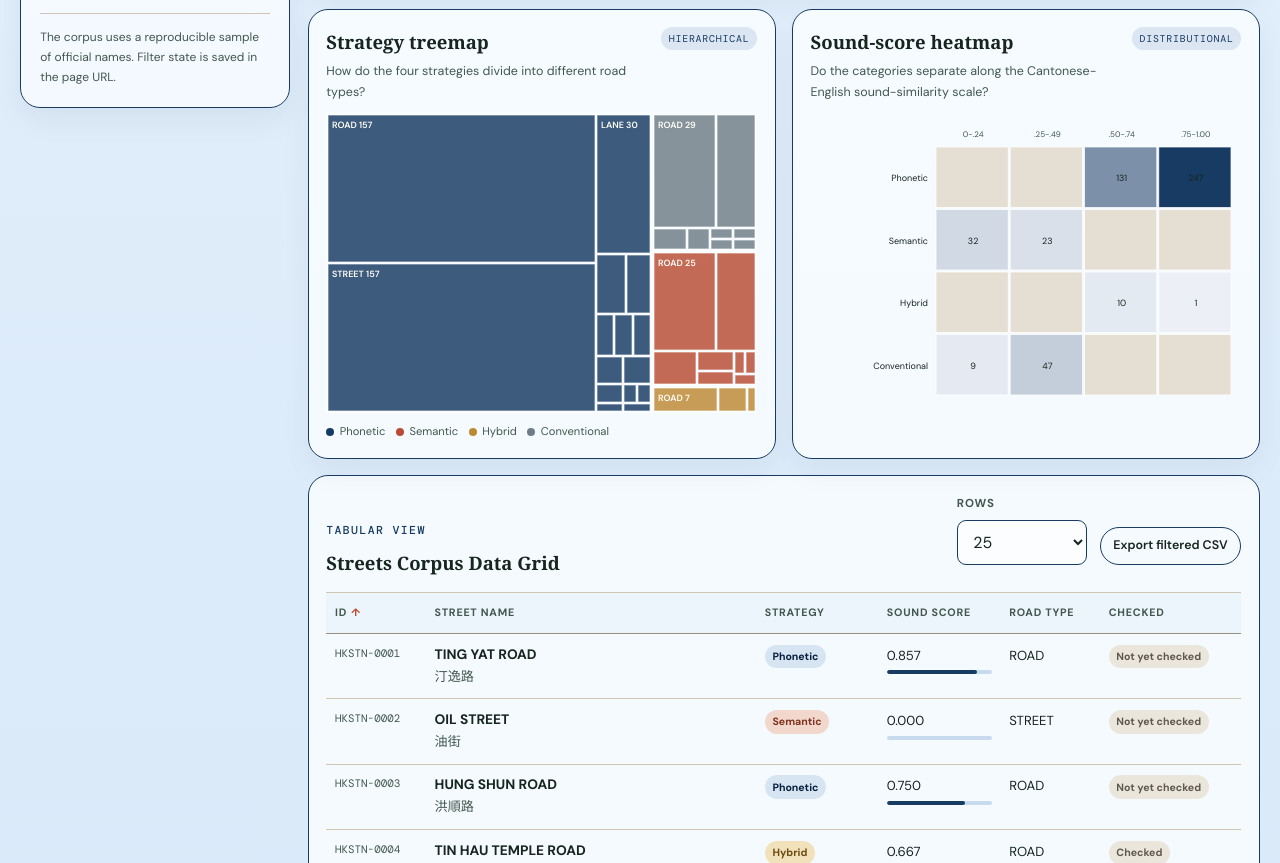
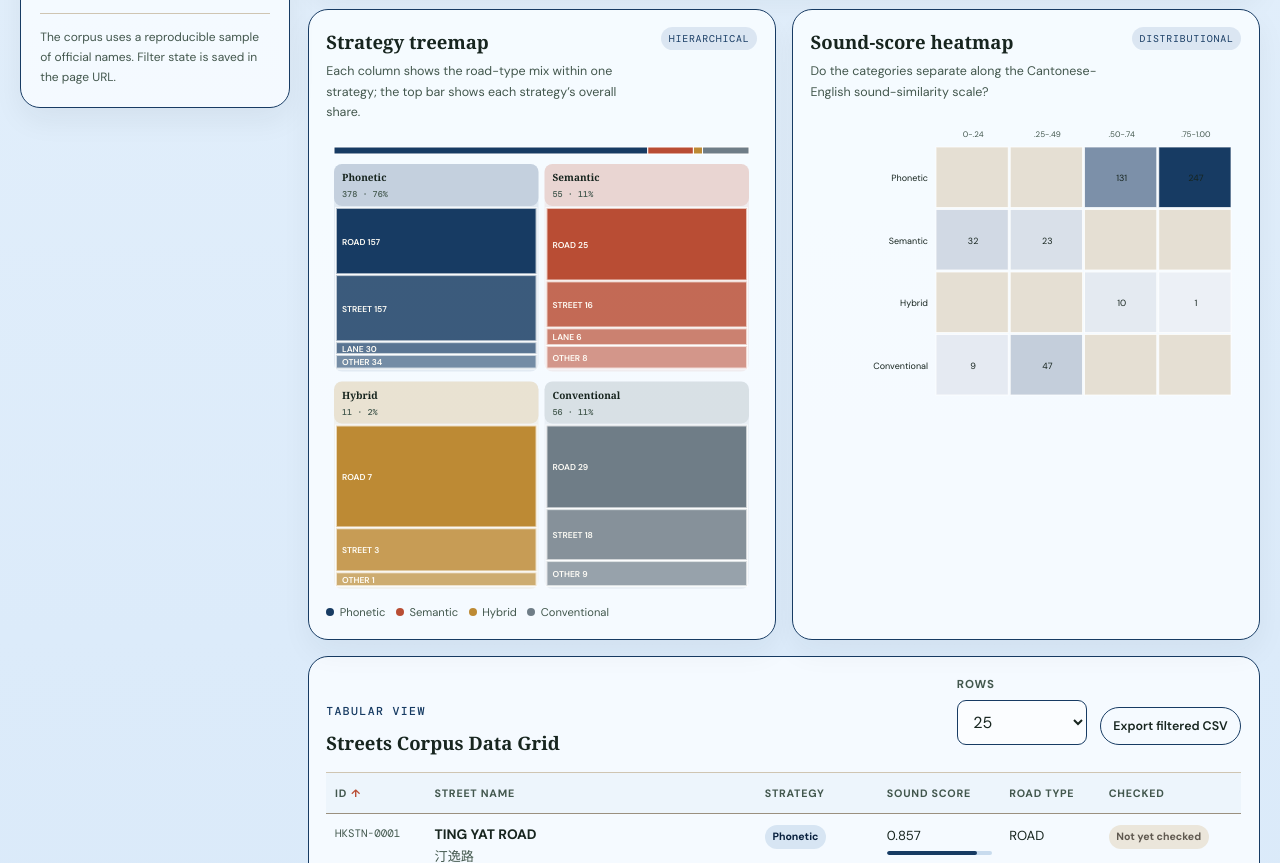
Before and after one commit to MaggieW-12/Translation-of-Hong-Kong-Street-Name, a plain HTML site: page index.html in a window 1280 px wide. Shown: the part 1874-2737 px from the top of the page. Drawn offline with nearby package versions, Linux system fonts and the light colour scheme; animation ran at ten frames a second.

Commit message:
Clarify strategy treemap layout

```diff
--- a/index.html
+++ b/index.html
@@ -349,8 +349,8 @@
                     <div>
                       <h3 class="chart-title" data-en="Strategy treemap" data-zh="策略矩形樹圖">Strategy treemap</h3>
                       <p class="chart-caption">
-                        <span class="lang-en">How do the four strategies divide into different road types?</span>
-                        <span class="lang-zh">四種翻譯策略在不同道路類型中如何分布？</span>
+                        <span class="lang-en">Each column shows the road-type mix within one strategy; the top bar shows each strategy’s overall share.</span>
+                        <span class="lang-zh">每一欄顯示一種策略內的道路類型組成；頂部橫條顯示各策略在全部結果中的比例。</span>
                       </p>
                     </div>
                     <span class="chart-tag" data-en="Hierarchical" data-zh="層級型">Hierarchical</span>
--- a/site/app.js
+++ b/site/app.js
@@ -14,6 +14,8 @@
     hybrid_phonetic_semantic: "#bd8a34",
     conventional_or_indirect: "#6f7d87",
   };
+  const treemapRoadOrder = ["ROAD", "STREET", "LANE", "OTHER"];
+  const treemapCoreRoadTypes = new Set(["ROAD", "STREET", "LANE"]);
   const activeSimulations = [];
 
   const elements = {
@@ -429,100 +431,234 @@
       return;
     }
 
-    const grouped = new Map();
-    rows.forEach((row) => {
-      if (!grouped.has(row.category)) grouped.set(row.category, new Map());
-      const leaves = grouped.get(row.category);
-      leaves.set(row.roadType, (leaves.get(row.roadType) || 0) + 1);
+    const grouped = categories
+      .map((category) => {
+        const subset = rows.filter((row) => row.category === category);
+        if (!subset.length) return null;
+
+        const roadCounts = new Map();
+        subset.forEach((row) => {
+          roadCounts.set(row.roadType, (roadCounts.get(row.roadType) || 0) + 1);
         });
-    const rootData = {
-      name: t("chartRoot"),
-      children: [...grouped.entries()].map(([category, leaves]) => ({
-        name: category,
-        children: [...leaves.entries()].map(([roadType, value]) => ({
-          name: roadType,
+
+        const leaves = new Map();
+        const otherTypes = new Map();
+        roadCounts.forEach((count, roadType) => {
+          if (treemapCoreRoadTypes.has(roadType) && count >= 3) {
+            leaves.set(roadType, count);
+          } else {
+            leaves.set("OTHER", (leaves.get("OTHER") || 0) + count);
+            otherTypes.set(roadType, count);
+          }
+        });
+
+        return {
+          category,
+          total: subset.length,
+          leaves: treemapRoadOrder
+            .filter((roadType) => leaves.has(roadType))
+            .map((roadType) => ({
+              category,
               roadType,
-          category,
-          value,
-        })),
+              value: leaves.get(roadType),
+              otherTypes: [...otherTypes.entries()],
             })),
         };
-    const root = d3
-      .hierarchy(rootData)
-      .sum((item) => item.value || 0)
-      .sort((a, b) => b.value - a.value);
+      })
+      .filter(Boolean);
+
     const width = Math.max(host.clientWidth, 280);
-    const height = width < 500 ? 300 : 340;
-    d3.treemap().size([width, height]).paddingInner(2).paddingOuter(1).round(true)(root);
+    const compact = width < 520;
+    const columns = compact ? 2 : grouped.length;
+    const gridRows = Math.ceil(grouped.length / columns);
+    const height = compact ? 460 : 340;
+    const margin = { top: 14, right: 8, bottom: 4, left: 8 };
+    const summaryHeight = 7;
+    const gridTop = margin.top + summaryHeight + 10;
+    const columnGap = 6;
+    const rowGap = 10;
+    const gridWidth = width - margin.left - margin.right;
+    const columnWidth =
+      (gridWidth - columnGap * Math.max(0, columns - 1)) / columns;
+    const gridHeight = height - gridTop - margin.bottom;
+    const panelHeight =
+      (gridHeight - rowGap * Math.max(0, gridRows - 1)) / gridRows;
 
     const svg = d3
       .select(host)
       .append("svg")
       .attr("viewBox", `0 0 ${width} ${height}`)
       .attr("role", "img")
-      .attr("aria-label", "Treemap of translation categories and road types");
-    const groups = svg
+      .attr(
+        "aria-label",
+        "Road-type composition for each translation strategy; the top bar shows each strategy's overall share",
+      );
+
+    let summaryX = margin.left;
+    const summary = svg
+      .append("g")
+      .attr("class", "treemap-summary")
+      .selectAll("rect")
+      .data(grouped)
+      .join("rect")
+      .attr("x", (item) => {
+        const x = summaryX;
+        summaryX += (item.total / rows.length) * gridWidth;
+        return x;
+      })
+      .attr("y", margin.top)
+      .attr("width", (item) => (item.total / rows.length) * gridWidth)
+      .attr("height", summaryHeight)
+      .attr("fill", (item) => categoryColors[item.category])
+      .attr("class", "treemap-overall-segment");
+
+    summary.append("title").text((item) => {
+      const percent = Math.round((item.total / rows.length) * 100);
+      return `${categoryLabel(item.category)}: ${item.total} (${percent}%)`;
+    });
+
+    const panels = svg
+      .append("g")
+      .attr("class", "treemap-groups")
       .selectAll("g")
-      .data(root.children)
-      .join("g");
+      .data(grouped)
+      .join("g")
+      .attr(
+        "transform",
+        (_, index) =>
+          `translate(${margin.left + (index % columns) * (columnWidth + columnGap)}, ${
+            gridTop + Math.floor(index / columns) * (panelHeight + rowGap)
+          })`,
+      );
 
-    groups
+    panels
       .append("rect")
-      .attr("x", (item) => item.x0)
-      .attr("y", (item) => item.y0)
-      .attr("width", (item) => item.x1 - item.x0)
-      .attr("height", (item) => item.y1 - item.y0)
-      .attr("fill", (item) => categoryColors[item.data.name])
-      .attr("fill-opacity", 0.18)
-      .attr("class", "treemap-category");
+      .attr("class", "treemap-strategy-bg")
+      .attr("width", columnWidth)
+      .attr("height", panelHeight)
+      .attr("rx", 8)
+      .attr("fill", (item) => categoryColors[item.category])
+      .attr("fill-opacity", 0.08);
 
-    groups
+    panels
+      .append("rect")
+      .attr("class", "treemap-strategy-heading")
+      .attr("width", columnWidth)
+      .attr("height", 42)
+      .attr("rx", 8)
+      .attr("fill", (item) => categoryColors[item.category])
+      .attr("fill-opacity", 0.15);
+
+    panels
       .append("text")
-      .attr("class", "treemap-parent-label")
-      .attr("x", (item) => item.x0 + 4)
-      .attr("y", (item) => item.y0 + 12)
-      .text((item) => categoryLabel(item.data.name));
+      .attr("class", "treemap-strategy-label")
+      .attr("x", 8)
+      .attr("y", 17)
+      .text((item) => categoryLabel(item.category));
 
-    const leaves = groups
-      .selectAll("g")
-      .data((item) => item.leaves())
-      .join("g");
+    panels
+      .append("text")
+      .attr("class", "treemap-strategy-total")
+      .attr("x", 8)
+      .attr("y", 33)
+      .text((item) => {
+        const percent = Math.round((item.total / rows.length) * 100);
+        return `${item.total} · ${percent}%`;
+      });
 
-    leaves
-      .append("rect")
+    const leaves = panels
+      .each(function (panel) {
+        let offset = 0;
+        d3.select(this)
+          .append("g")
+          .attr("class", "treemap-leaves")
+          .selectAll("rect")
+          .data(panel.leaves)
+          .join("rect")
           .attr("class", "treemap-leaf")
-      .attr("x", (item) => item.x0)
-      .attr("y", (item) => item.y0)
-      .attr("width", (item) => Math.max(0, item.x1 - item.x0))
-      .attr("height", (item) => Math.max(0, item.y1 - item.y0))
-      .attr("fill", (item) => categoryColors[item.data.category])
-      .attr("fill-opacity", 0.83)
+          .attr("x", 2)
+          .attr("y", (item) => {
+            const y = 44 + (offset / panel.total) * (panelHeight - 46);
+            offset += item.value;
+            return y;
+          })
+          .attr("width", Math.max(1, columnWidth - 4))
+          .attr("height", (item) =>
+            Math.max(1, (item.value / panel.total) * (panelHeight - 46) - 1),
+          )
+          .attr("fill", (item, index) => {
+            const base = d3.color(categoryColors[item.category]);
+            return base.copy({
+              opacity: [1, 0.82, 0.67, 0.54][index % 4],
+            }).formatRgb();
+          })
           .attr("role", "button")
           .attr("tabindex", 0)
-      .attr("aria-label", (item) =>
-        `${categoryLabel(item.data.category)}, ${item.data.roadType}: ${item.value}`,
-      )
+          .attr("aria-label", (item) => {
+            const percent = Math.round((item.value / panel.total) * 100);
+            const typeLabel =
+              item.roadType === "OTHER" ? t("otherRoadTypes") : item.roadType;
+            const details =
+              item.roadType === "OTHER" && item.otherTypes.length
+                ? `: ${item.otherTypes
+                    .map(([roadType, count]) => `${roadType} ${count}`)
+                    .join(", ")}`
+                : "";
+            return `${categoryLabel(item.category)}, ${typeLabel}: ${item.value} (${percent}%)${details}`;
+          })
           .on("click", (_, item) =>
-        setState({ category: item.data.category, roadType: item.data.roadType }),
+            setState({
+              category: item.category,
+              roadType:
+                item.roadType === "OTHER" ? "all" : item.roadType,
+            }),
           )
           .on("keydown", (event, item) => {
             if (event.key === "Enter" || event.key === " ") {
               event.preventDefault();
-          setState({ category: item.data.category, roadType: item.data.roadType });
+              setState({
+                category: item.category,
+                roadType:
+                  item.roadType === "OTHER" ? "all" : item.roadType,
+              });
             }
           });
 
+        d3.select(this)
+          .select(".treemap-leaves")
+          .selectAll("text")
+          .data(panel.leaves)
+          .join("text")
+          .attr("class", "treemap-label")
+          .attr("x", 8)
+          .attr("y", (item) => {
+            const prior = panel.leaves
+              .slice(0, panel.leaves.indexOf(item))
+              .reduce((sum, leaf) => sum + leaf.value, 0);
+            return 44 + ((prior + item.value / 2) / panel.total) * (panelHeight - 46) + 3;
+          })
+          .attr("fill", (item, index) => (index === 0 ? "#fff" : "#17251f"))
+          .text((item) => {
+            const label = item.roadType === "OTHER" ? "OTHER" : item.roadType;
+            return `${label} ${item.value}`;
+          });
+      });
+
     leaves
-      .filter((item) => item.x1 - item.x0 > 42 && item.y1 - item.y0 > 18)
-      .append("text")
-      .attr("class", "treemap-label")
-      .attr("x", (item) => item.x0 + 4)
-      .attr("y", (item) => item.y0 + 13)
-      .text((item) => `${item.data.roadType} ${item.value}`);
-
-    leaves.append("title").text((item) =>
-      `${categoryLabel(item.data.category)} / ${item.data.roadType}: ${item.value}`,
-    );
+      .selectAll(".treemap-leaves")
+      .selectAll(".treemap-leaf")
+      .append("title")
+      .text((item) => {
+        const percent = Math.round((item.value / grouped.find((panel) => panel.category === item.category).total) * 100);
+        const base = `${categoryLabel(item.category)} / ${
+          item.roadType === "OTHER" ? t("otherRoadTypes") : item.roadType
+        }: ${item.value} (${percent}%)`;
+        if (item.roadType !== "OTHER" || !item.otherTypes.length) return base;
+        const details = item.otherTypes
+          .map(([roadType, count]) => `${roadType} ${count}`)
+          .join(", ");
+        return `${base}\n${details}`;
+      });
   }
 
   function renderHeatmap(rows) {
--- a/site/i18n.js
+++ b/site/i18n.js
@@ -26,6 +26,7 @@
       linkOne: "link",
       linkMany: "links",
       chartRoot: "street names",
+      otherRoadTypes: "Other road types",
       enter: "Open this term in the search",
     },
     zh: {
@@ -51,6 +52,7 @@
       linkOne: "個連繫",
       linkMany: "個連繫",
       chartRoot: "街道名稱",
+      otherRoadTypes: "其他道路類型",
       enter: "在搜尋器打開此詞",
     },
   };
```
Also changed, not shown: site/styles.css (+31 -14 lines). Lines whose indentation alone changed are shown as unchanged.
